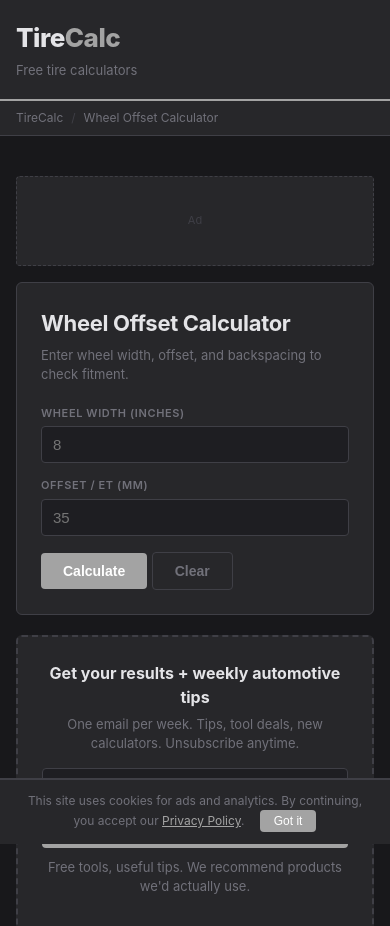
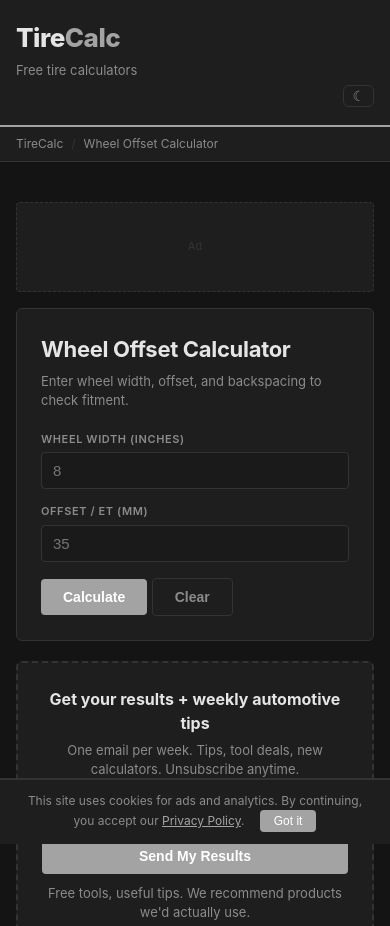
Before and after one commit to thehivemakes/hive-tire-calc, a plain HTML site: page offset.html in a window 390 px wide. Shown: the top 926 px of the page. Drawn offline with Linux system fonts and the light colour scheme.

Commit message:
Dark mode default + theme toggle + smooth transitions

```diff
--- a/js/calc-core.js
+++ b/js/calc-core.js
@@ -33,3 +33,19 @@ const CalcCore = {
   getSelect(id) { const el = document.getElementById(id); return el ? el.value : ''; }
 };
 document.addEventListener('DOMContentLoaded', () => CalcCore.loadParams());
+
+/* Theme toggle — default dark */
+function toggleTheme() {
+  const current = document.documentElement.getAttribute('data-theme');
+  const next = current === 'dark' ? 'light' : 'dark';
+  document.documentElement.setAttribute('data-theme', next);
+  localStorage.setItem('theme', next);
+}
+(function() {
+  const saved = localStorage.getItem('theme');
+  if (saved) {
+    document.documentElement.setAttribute('data-theme', saved);
+  } else {
+    document.documentElement.setAttribute('data-theme', 'dark');
+  }
+})();
--- a/offset.html
+++ b/offset.html
@@ -24,7 +24,7 @@
 </script>
 </head>
 <body>
-<header><div class="header-inner"><div class="logo">Tire<span>Calc</span></div><div class="tagline">Free tire calculators</div></div></header>
+<header><div class="header-inner"><div class="logo">Tire<span>Calc</span></div><div class="tagline">Free tire calculators</div><button onclick="toggleTheme()" style="background:none;border:1px solid var(--border);border-radius:6px;padding:2px 8px;color:var(--muted);cursor:pointer;font-size:14px;margin-left:auto;" aria-label="Toggle dark mode">&#9790;</button></div></header>
 <nav><div class="nav-inner"><a href="index.html">TireCalc</a><span class="sep">/</span><span>Wheel Offset Calculator</span></div></nav>
 <main>
   <div class="ad-leaderboard" id="ad-top">Ad</div>
--- a/style.css
+++ b/style.css
@@ -3,7 +3,7 @@
 
 *, *::before, *::after { box-sizing: border-box; margin: 0; padding: 0; }
 
-:root {
+:root, [data-theme="light"] {
   --bg:        #18181b;
   --card-bg:   #27272a;
   --accent:    #a3a3a3;
@@ -15,10 +15,23 @@
   --result-fg: #e4e4e7;
   --tag-bg:    #3f3f46;
 }
+[data-theme="dark"] {
+  --bg:        #141414;
+  --card-bg:   #1e1e1e;
+  --accent:    #a3a3a3;
+  --text:      #e5e5e5;
+  --muted:     #8b8b8b;
+  --border:    #333333;
+  --input-bg:  #1a1a1a;
+  --result-bg: #1a1a1a;
+  --result-fg: #a3a3a3;
+  --tag-bg:    #2a2a2a;
+}
 
 body {
   font-family: -apple-system, BlinkMacSystemFont, "Segoe UI", Roboto, sans-serif;
   background: var(--bg); color: var(--text); line-height: 1.5; min-height: 100vh;
+  transition: background-color 0.3s, color 0.3s;
 }
 header { background: var(--card-bg); border-bottom: 2px solid var(--accent); padding: 18px 0; }
 .header-inner {
```
Also changed, not shown: bolt-pattern.html (+1 -1 lines), index.html (+1 -1 lines), load-index.html (+1 -1 lines), speedometer.html (+1 -1 lines), tire-size.html (+1 -1 lines).
